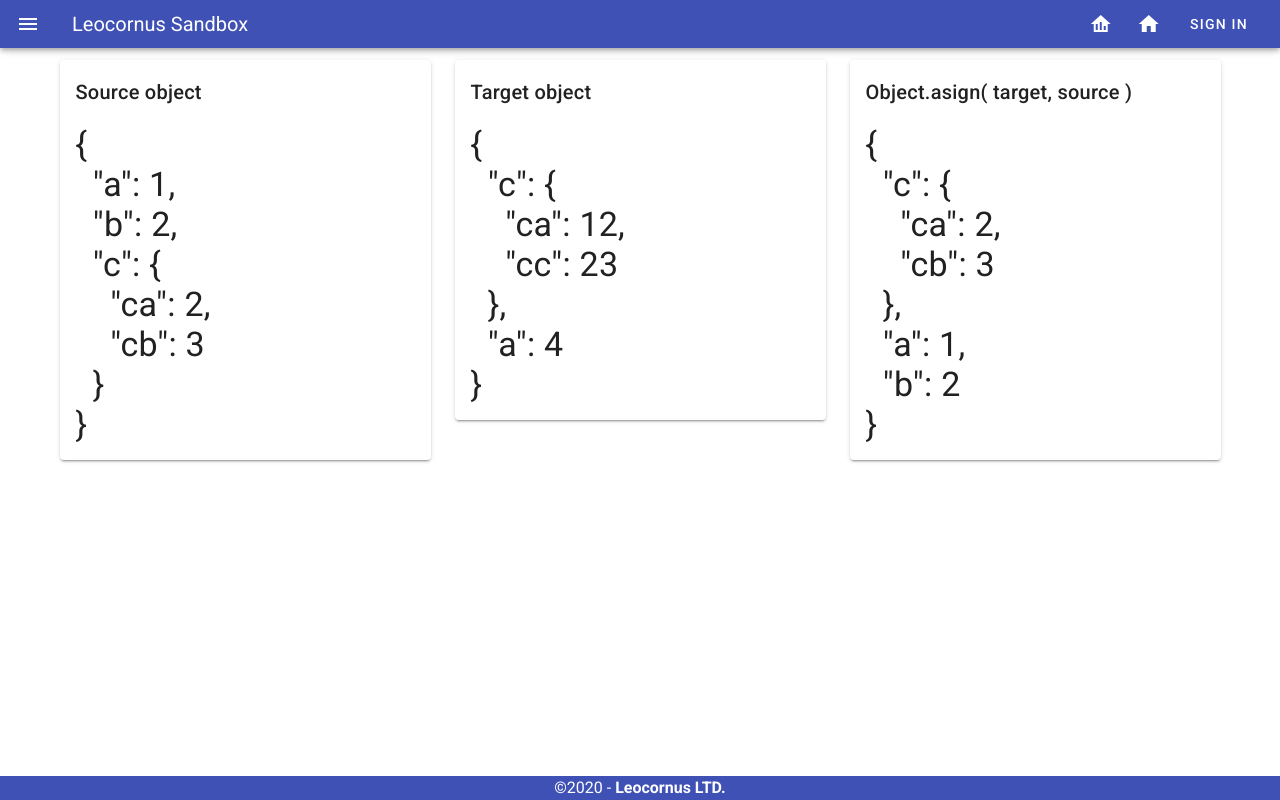
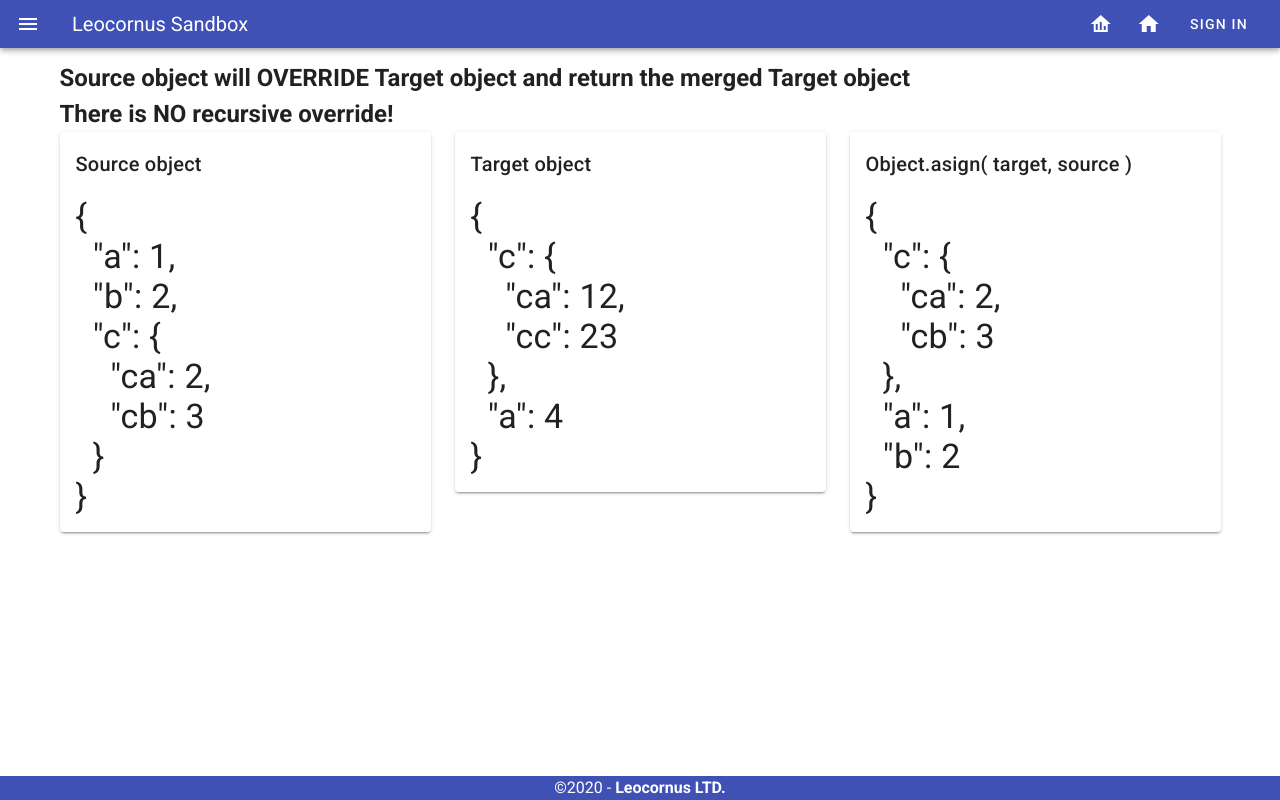
Before and after one commit to leocornus/nuxt-repo, a Nuxt app: page /testing/objectAssign in a window 1280 px wide. Built offline with nearby package versions, Linux system fonts and the light colour scheme; no server answers.

Commit message:
add the notes

```diff
--- a/pages/testing/objectAssign.vue
+++ b/pages/testing/objectAssign.vue
@@ -1,5 +1,7 @@
 <template lang="pug">
 v-container(grid-list-md)
+  h2 Source object will OVERRIDE Target object and return the merged Target object
+  h2 There is NO recursive override!
   v-row
     v-col( col="4" )
       v-card
```
